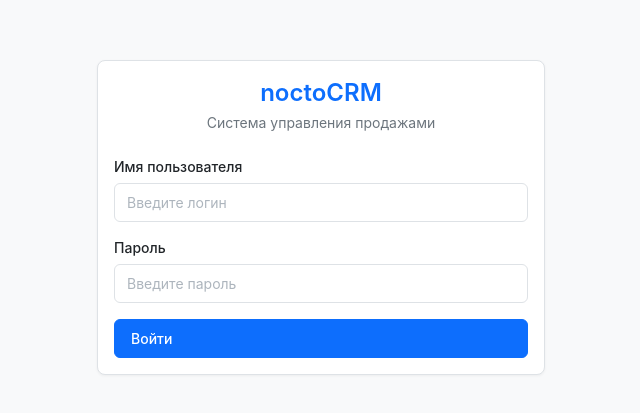
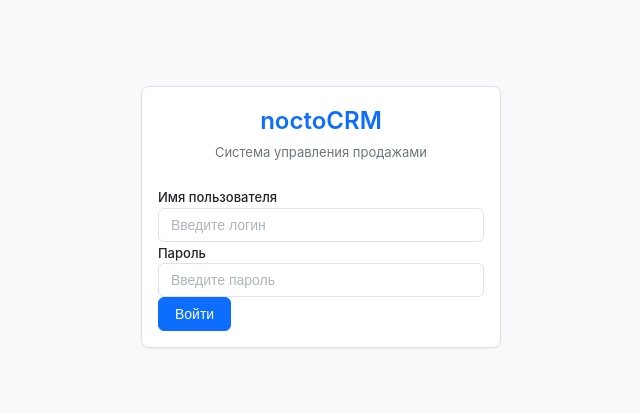
Before and after one commit to Volkofff666/noctoCRM, a Next.js app in the folder frontend/: page /login in a window 1280 px wide. Shown: the part 183-596 px from the top of the page, without its empty margins (319-959 px from the left). Built offline with nearby package versions, Linux system fonts and the light colour scheme; no server answers.

Commit message:
fix: убран Tailwind + фикс Kanban + добавлен бейдж primary

```diff
--- a/frontend/src/app/globals.css
+++ b/frontend/src/app/globals.css
@@ -1,6 +1,5 @@
-@tailwind base;
-@tailwind components;
-@tailwind utilities;
+/* === НЕ ИСПОЛЬЗУЕМ TAILWIND === */
+/* Чистый CSS для простоты и контроля */
 
 :root {
   --bg-primary: #FFFFFF;
@@ -30,6 +29,43 @@ body {
   line-height: 1.5;
   font-size: 14px;
 }
+
+/* === UTILITY CLASSES === */
+.flex { display: flex; }
+.items-center { align-items: center; }
+.justify-between { justify-content: space-between; }
+.justify-center { justify-content: center; }
+.gap-4 { gap: 16px; }
+.gap-3 { gap: 12px; }
+.gap-2 { gap: 8px; }
+.mb-1 { margin-bottom: 4px; }
+.mb-2 { margin-bottom: 8px; }
+.mb-3 { margin-bottom: 12px; }
+.mb-4 { margin-bottom: 16px; }
+.mb-6 { margin-bottom: 24px; }
+.mt-1 { margin-top: 4px; }
+.mt-2 { margin-top: 8px; }
+.mt-6 { margin-top: 24px; }
+.px-6 { padding-left: 24px; padding-right: 24px; }
+.py-4 { padding-top: 16px; padding-bottom: 16px; }
+.py-6 { padding-top: 24px; padding-bottom: 24px; }
+.p-8 { padding: 32px; }
+.text-sm { font-size: 13px; }
+.text-xs { font-size: 12px; }
+.text-lg { font-size: 16px; }
+.text-2xl { font-size: 24px; }
+.font-medium { font-weight: 500; }
+.font-semibold { font-weight: 600; }
+.text-center { text-align: center; }
+.flex-1 { flex: 1; }
+.space-y-3 > * + * { margin-top: 12px; }
+.overflow-x-auto { overflow-x: auto; }
+.min-h-screen { min-height: 100vh; }
+
+.grid { display: grid; }
+.grid-cols-2 { grid-template-columns: repeat(2, 1fr); }
+.grid-cols-3 { grid-template-columns: repeat(3, 1fr); }
+.grid-cols-4 { grid-template-columns: repeat(4, 1fr); }
 
 /* === BUTTONS === */
 .btn {
@@ -111,9 +147,9 @@ body {
 
 /* === KANBAN === */
 .kanban-column {
-  min-width: 300px;
-  max-width: 300px;
-  background: var(--bg-secondary);
+  min-width: 320px;
+  max-width: 320px;
+  flex-shrink: 0;
 }
 
 .kanban-card {
@@ -172,6 +208,11 @@ select.input {
   font-weight: 500;
 }
 
+.badge-primary {
+  background: rgba(13, 110, 253, 0.1);
+  color: var(--accent);
+}
+
 .badge-success {
   background: rgba(25, 135, 84, 0.1);
   color: var(--success);
```
